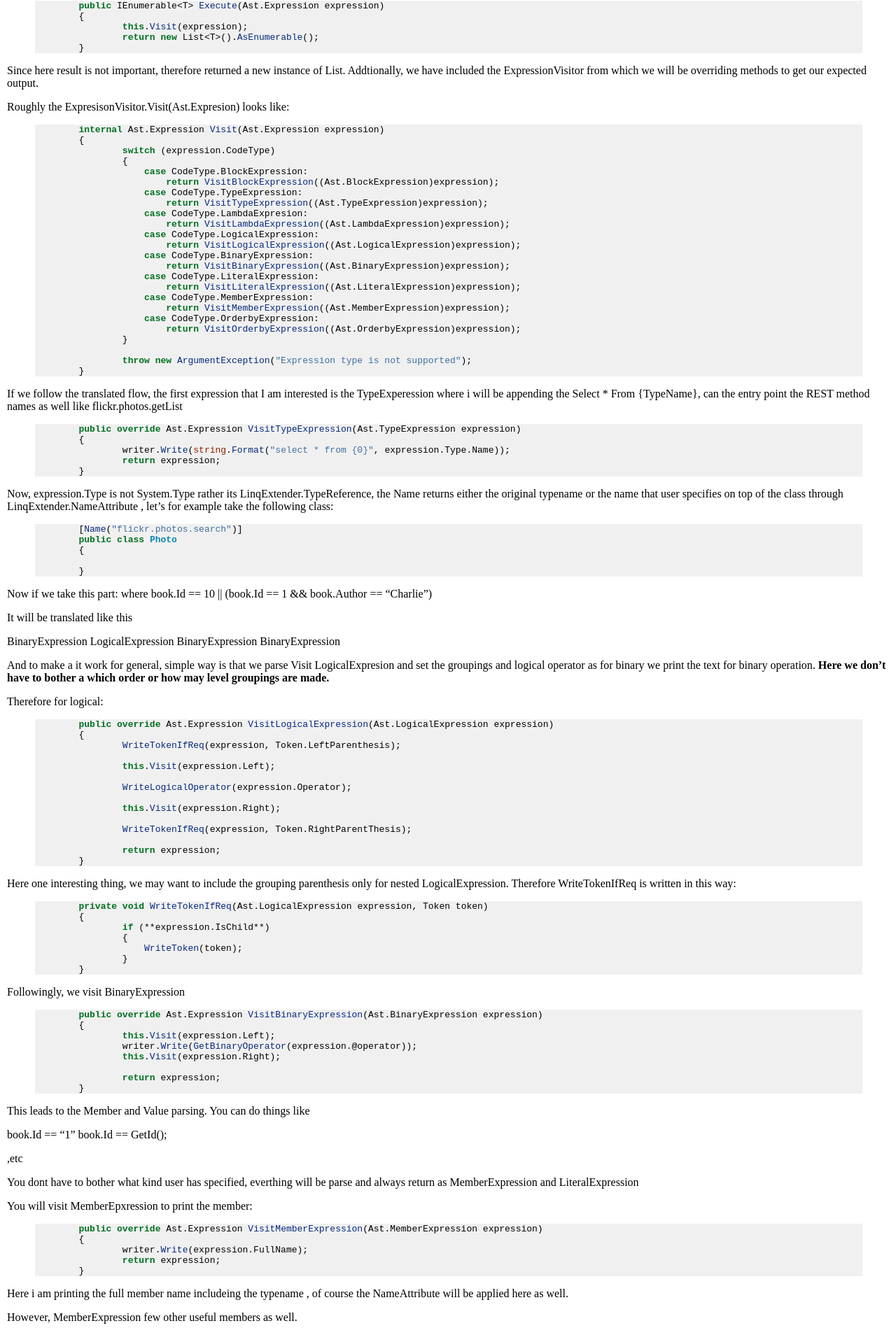
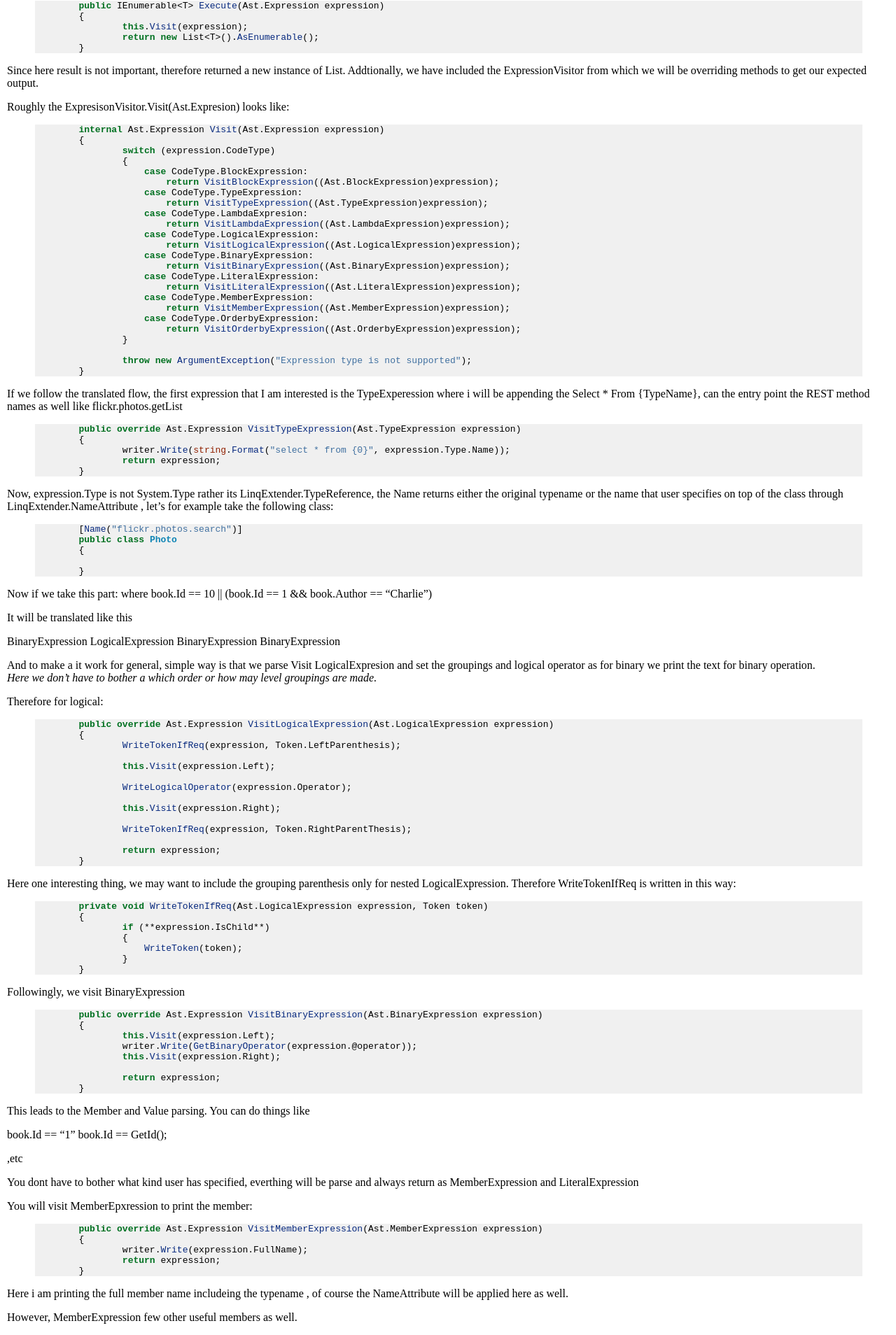
Before and after one commit to mehfuzh/LinqExtender, a Jekyll site: the page built from index.html, in a window 1280 px wide. Shown: the part 1891-3799 px from the top of the page at 70% size. Built offline with Jekyll 4.4.1, drawn with Linux system fonts in a browser that asks for light colours.

Commit message:
Documentation update

```diff
--- a/_posts/2010-11-21-getting-started.markdown
+++ b/_posts/2010-11-21-getting-started.markdown
@@ -193,7 +193,7 @@ LogicalExpression
 	BinaryExpression
 	BinaryExpression
 
-And to make a it work for general, simple way is that we parse Visit LogicalExpresion and set the groupings and logical operator as for binary we print the text for binary operation. __Here we don't have to bother a which order or how may level groupings are made.__
+And to make a it work for general, simple way is that we parse Visit LogicalExpresion and set the groupings and logical operator as for binary we print the text for binary operation. _Here we don't have to bother a which order or how may level groupings are made._
 
 Therefore for logical:
 
```
